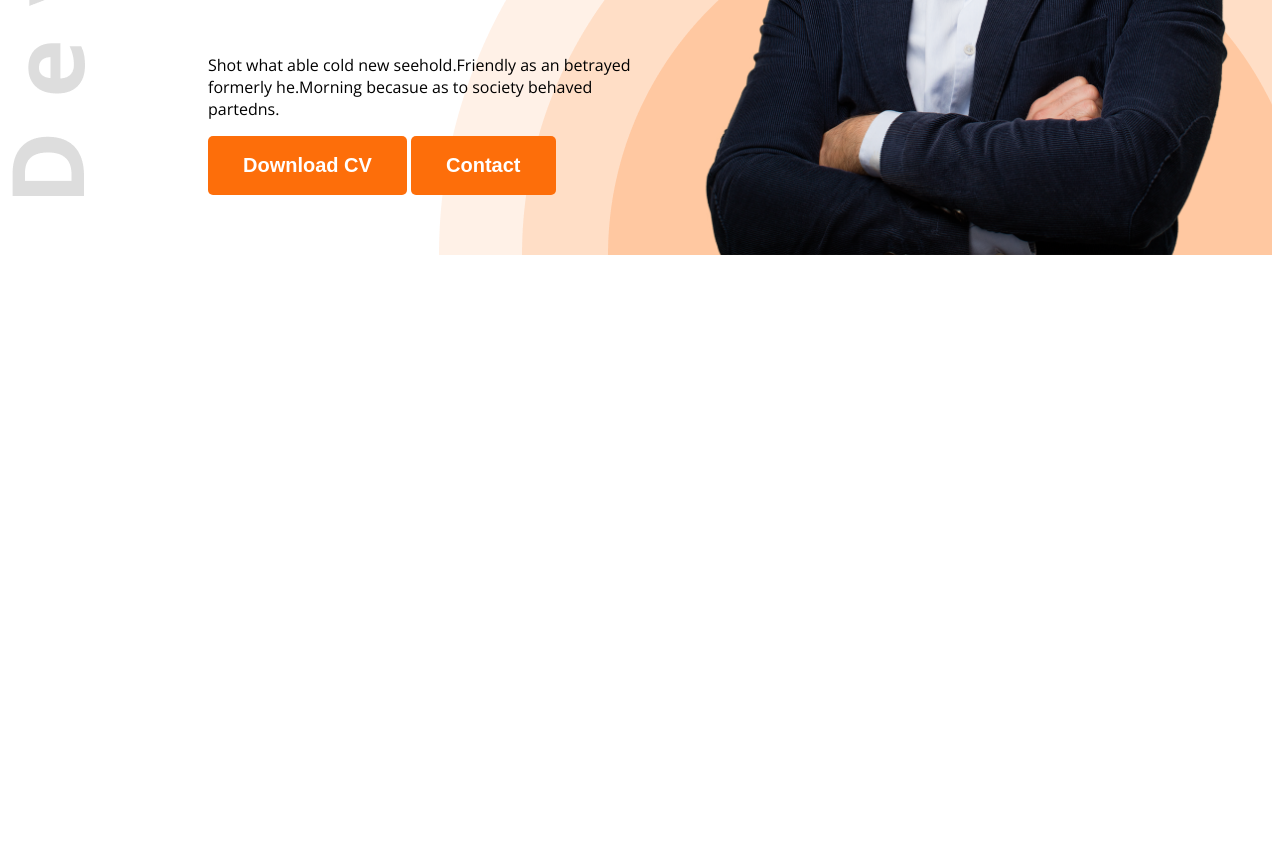
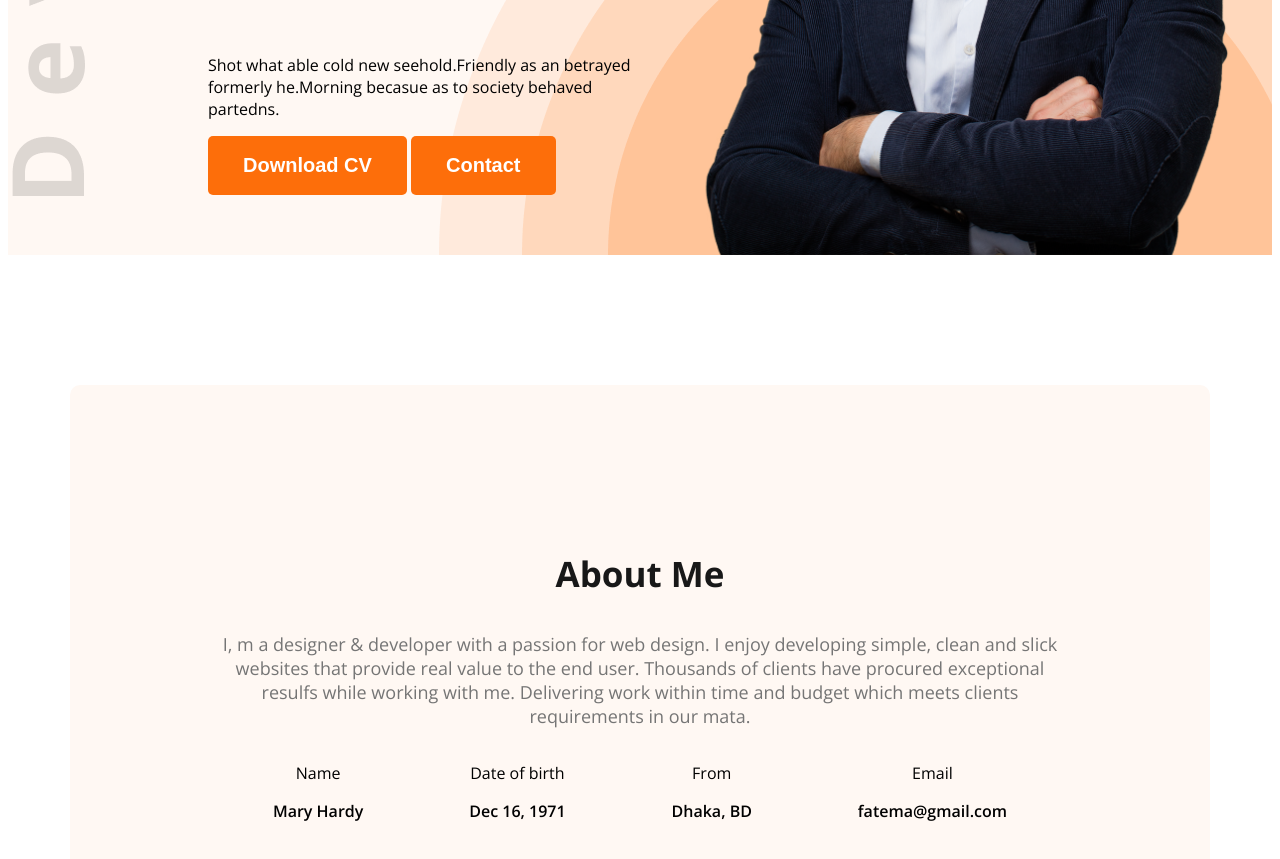
Before and after one commit to FatemaAkther2/web-dev-portfolio, a plain HTML site: page index.html in a window 1280 px wide. Shown: the part 575-1434 px from the top of the page. Before the commit the page ends 838 px from the top, so only its background shows below. Drawn offline with nearby package versions, Linux system fonts and the light colour scheme.

Commit message:
added another section

```diff
--- a/index.html
+++ b/index.html
@@ -11,7 +11,7 @@
     <link rel="stylesheet" href="styles/portfolio.css">
 </head>
 <body class="open-sans-normal">
-    <header class="header">
+    <header class="header secondary-bg">
         <nav>
             <h3 class="nav-title">Ma<span class="text-primiary">r</span>y</h3>
             <ul>
@@ -41,6 +41,41 @@
     </header>
     <main>
 
+
+        <section class="about secondary-bg">
+            <h3 class="section-title">About Me</h3>
+            <p class="section-description">
+                I, m a designer & developer with a passion for web design. I enjoy developing simple, clean and
+slick websites that provide real value to the end user. Thousands of clients have procured
+exceptional resulfs while working with me. Delivering work within time and budget which meets
+clients requirements in our mata.
+            </p>
+
+
+            <div class="about-items">
+                <div class="about-item">
+                    <p class="item-title">Name</p>
+                    <p class="item-description">Mary Hardy</p>
+                </div>
+                <div class="about-item">
+                    <p class="item-title">Date of birth</p>
+                    <p class="item-description">Dec 16, 1971</p>
+                </div>
+                <div class="about-item">
+                    <p class="item-title">From</p>
+                    <p class="item-description">Dhaka, BD</p>
+                </div>
+                <div class="about-item">
+                    <p class="item-title">Email</p>
+                    <p class="item-description">fatema@gmail.com</p>
+                </div>
+
+            </div>
+
+
+
+        </section>
+
     </main>
     <footer>
 
--- a/styles/portfolio.css
+++ b/styles/portfolio.css
@@ -27,6 +27,9 @@ nav{
 .nav-title{
   font-weight: 800;
   font-size: 45px;
+}
+.secondary-bg{
+  background-color: #FFF8F3;
 }
 
 .text-primiary{
@@ -85,3 +88,37 @@ nav ul{
 .banner-content{
   max-width: 580px;
 }
+
+.section-title{
+  font-size: 35px;
+  font-weight: bold;
+  color: #181818;
+}
+
+.section-description{
+  font-size: 18px;
+  color: #757575;
+}
+
+
+main{
+  max-width: 1140px;
+  margin: 0 auto;
+}
+
+
+.about{
+  border-radius: 10px;
+  padding: 130px 150px;
+  text-align: center;
+  margin-top: 130px;
+}
+
+.about-items{
+  display: flex;
+  justify-content: space-around;
+}
+
+.item-description{
+  font-weight: 600;
+}
```
